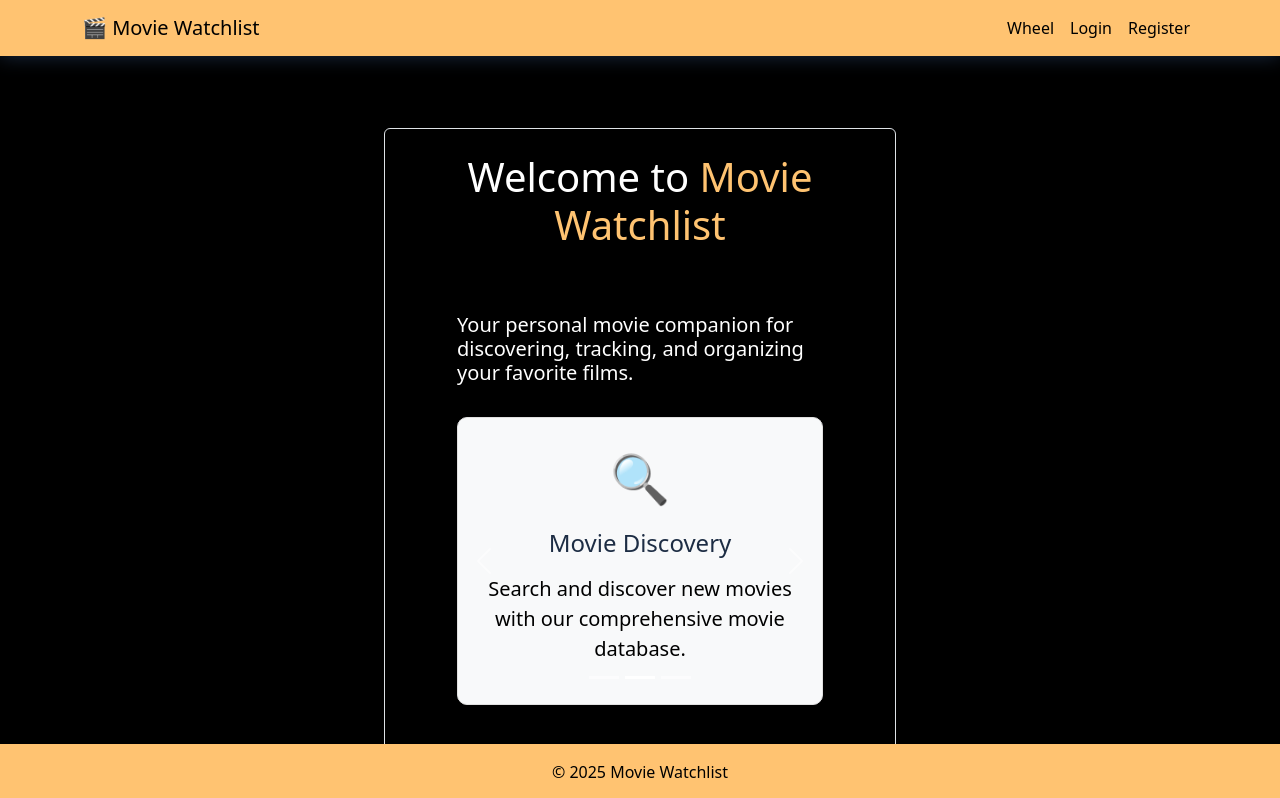
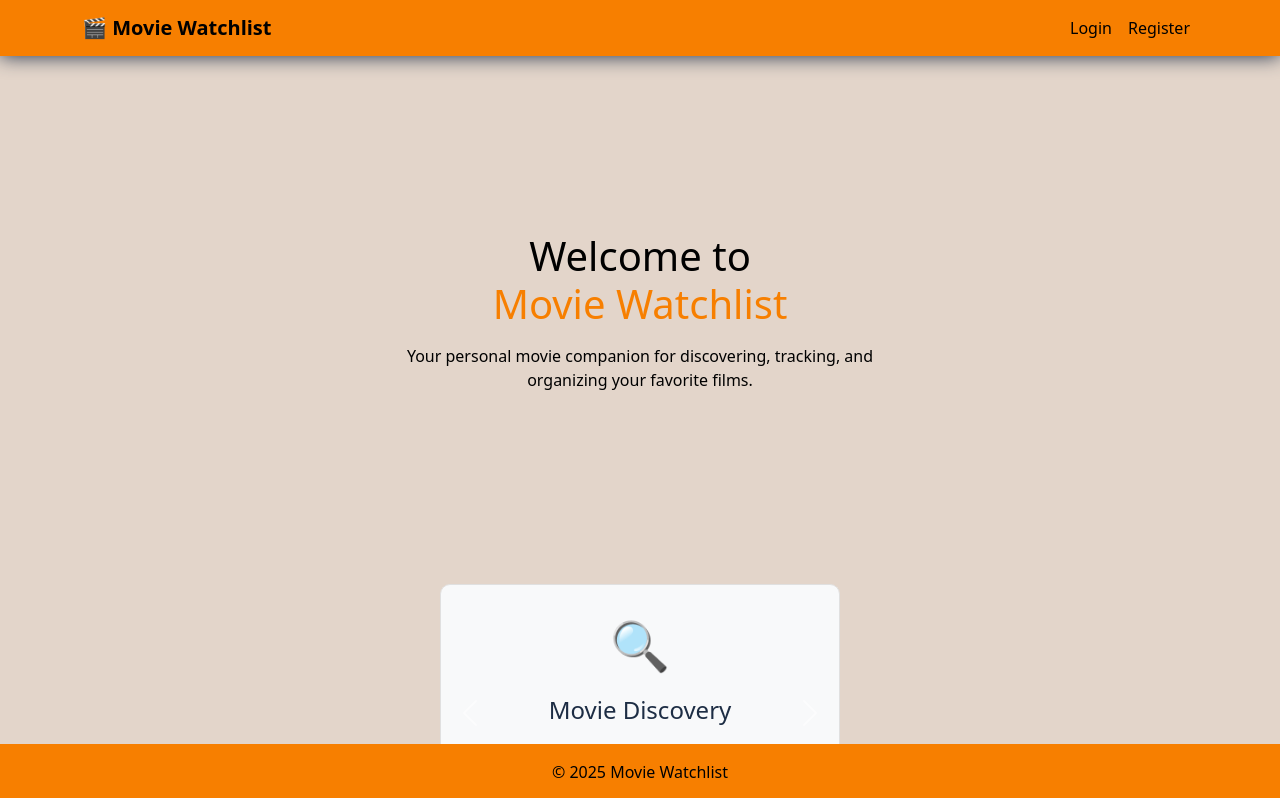
Before and after one commit to williamnamamnath/movie-watchlist, a React (Create React App) app in the folder frontend/: page / in a window 1280 px wide. Shown: the top 798 px of the page. Built offline with nearby package versions, Linux system fonts and the light colour scheme; no server answers.

Commit message:
Modify home page layout, disable wheel function from navbar

```diff
--- a/frontend/src/App.js
+++ b/frontend/src/App.js
@@ -14,7 +14,7 @@ import './styles.css';
 
 const App = () => {
   return (
-    <div style={{ background: "black", color: "black", minHeight: "100vh", margin: 0, padding: 0 }}>
+    <div style={{ background: "#e3d5ca", color: "black", minHeight: "100vh", margin: 0, padding: 0 }}>
       <AuthProvider>
         <Router>
           <AppNavbar />
--- a/frontend/src/components/Footer.js
+++ b/frontend/src/components/Footer.js
@@ -3,7 +3,7 @@ const Footer = () => {
     return (
         <>
         <footer className="bg-body-tertiary text-center text-lg-start fixed-bottom">
-  <div className="text-center p-3" style={{ color: 'black', backgroundColor: "#ffc371" }}>
+  <div className="text-center p-3" style={{ color: 'black', backgroundColor: "#f77f00" }}>
     © 2025 Movie Watchlist
   </div>
 </footer>
--- a/frontend/src/components/Intro.js
+++ b/frontend/src/components/Intro.js
@@ -20,12 +20,8 @@ const Intro = () => {
     ];
 
     return (
-        <section className="intro m-5 shadow-md" style={{ color: "white" }}>
-            <div className="intro-content p-3">
-                <h5 className="intro-description">
-                    Your personal movie companion for discovering, tracking, and organizing your favorite films.
-                </h5>
-                <br/>
+        <section className="intro m-5 shadow-md" style={{ color: "black" }}>
+            <div className="intro-content">
 
                 <div className="features">
                     <Carousel
--- a/frontend/src/components/Navbar.js
+++ b/frontend/src/components/Navbar.js
@@ -9,9 +9,9 @@ const AppNavbar = () => {
   const { user, logout } = useContext(AuthContext);
 
   return (
-    <Navbar variant="dark" expand="lg" className="mb-4 sticky-top" style={{ background: '#ffc371', boxShadow: '0 0 20px #1d2d44' }}>
+    <Navbar variant="dark" expand="lg" className="mb-4 sticky-top" style={{ background: '#f77f00', boxShadow: '0 0 20px #1d2d44' }}>
       <div className="container">
-        <Navbar.Brand as={Link} to="/" style={{ color: "black" }}>🎬 Movie Watchlist</Navbar.Brand>
+        <Navbar.Brand as={Link} to="/" className='fw-semibold' style={{ color: "black" }}>🎬 Movie Watchlist</Navbar.Brand>
         <Navbar.Toggle aria-controls="nav" />
 
         <Navbar.Collapse id="nav">
@@ -27,14 +27,14 @@ const AppNavbar = () => {
             {user ? (
               <>
                 <Navbar.Text className="me-3" style={{ color: "black" }}>Welcome back, {user.firstName}</Navbar.Text>
-                <Nav.Link as={Link} to="/wheel" style={{ color: "black" }}>Wheel</Nav.Link>
+                {/* <Nav.Link as={Link} to="/wheel" style={{ color: "black" }}>Wheel</Nav.Link> */}
                 <Button variant="outline-light" style={{ color: "black" }} onClick={logout} >
                   Logout
                 </Button>
               </>
             ) : (
               <>
-                <Nav.Link as={Link} to="/wheel" style={{ color: "black" }}>Wheel</Nav.Link>
+                {/* <Nav.Link as={Link} to="/wheel" style={{ color: "black" }}>Wheel</Nav.Link> */}
                 <Nav.Link as={Link} to="/login" style={{ color: "black" }}>Login</Nav.Link>
                 <Nav.Link as={Link} to="/register" style={{ color: "black" }}>Register</Nav.Link>
               </>
--- a/frontend/src/components/RandomMovies.js
+++ b/frontend/src/components/RandomMovies.js
@@ -76,7 +76,7 @@ const RandomMovies = ({ onAdd }) => {
     return (
         <div className="my-5 p-2">
             <div className="d-flex justify-content-between align-items-center mb-4">
-                <h2 className="my-3" style={{ color: "white" }}>Discover Movies</h2>
+                <h2 className="my-3" style={{ color: "black" }}>Discover Movies</h2>
                 <span
                     className="btn"
                     onClick={handleRefresh}
@@ -97,7 +97,7 @@ const RandomMovies = ({ onAdd }) => {
 
             <div className="row">
                 {movies.map((movie) => (
-                    <div key={movie.id} className="col-md-3 col-sm-6 mb-5 mx-5">
+                    <div key={movie.id} className="col-lg-3 col-md-4 col-sm-6 mb-4">
                         <div
                             className="card h-100"
                             style={{
--- /dev/null
+++ b/frontend/src/components/SpacingBottom.js
@@ -0,0 +1,8 @@
+const SpacingBottom = () => {
+    return (
+        <div style={{ paddingBottom: '8rem' }}>
+        </div>
+    );
+};
+
+export default SpacingBottom;
--- /dev/null
+++ b/frontend/src/components/SpacingTop.js
@@ -0,0 +1,8 @@
+const SpacingTop = () => {
+    return (
+        <div style={{ paddingTop: '6rem' }}>
+        </div>
+    );
+};
+
+export default SpacingTop;
--- a/frontend/src/pages/DetailsPage.js
+++ b/frontend/src/pages/DetailsPage.js
@@ -71,7 +71,7 @@ const DetailsPage = () => {
 
   if (loading) {
     return (
-      <div className="d-flex justify-content-center align-items-center vh-100" style={{ color: "white" }}>
+      <div className="d-flex justify-content-center align-items-center vh-100" style={{ color: "black" }}>
         <div className="spinner-border" role="status">
           <span className="visually-hidden">Loading...</span>
         </div>
@@ -81,7 +81,7 @@ const DetailsPage = () => {
 
   if (error) {
     return (
-      <div className="container mt-4 text-center" style={{ color: "white" }}>
+      <div className="container mt-4 text-center" style={{ color: "black" }}>
         <div className="alert alert-danger">{error}</div>
       </div>
     )
@@ -89,7 +89,7 @@ const DetailsPage = () => {
 
 
   return (
-    <div className="container mt-4" style={{ color: "white" }}>
+    <div className="container mt-4" style={{ color: "black" }}>
       <div className="row">
         <div className="col-md-4 text-center my-5">
           <img
@@ -114,7 +114,7 @@ const DetailsPage = () => {
 
         <div className="col-md-8 my-5">
           <h2 className='mb-5'>{movie.Title}</h2>
-          <p className="text-light">
+          <p className="text-dark">
             {movie.Year} • {movie.Runtime} • {movie.Genre}
           </p>
           <p><strong>Director:</strong> {movie.Director}</p>
--- a/frontend/src/pages/Home.js
+++ b/frontend/src/pages/Home.js
@@ -5,6 +5,8 @@ import SearchBar from '../components/SearchBar';
 import SearchResults from '../components/SearchResults';
 import RandomMovies from '../components/RandomMovies';
 import Intro from '../components/Intro';
+import SpacingTop from '../components/SpacingTop';
+import SpacingBottom from '../components/SpacingBottom';
 
 const Home = () => {
 
@@ -36,9 +38,16 @@ const Home = () => {
 
   return (
     <div className="container">
+      <SpacingTop />
       <div className="d-flex justify-content-center">
-        <div className="border rounded p-2 my-5 shadow-sm" style={{ maxWidth: '40vw', minWidth: '300px', width: '100%', border: '1px solid #1d2d44' }}>
-          <h1 className="text-center my-3" style={{ color: "white" }}>Welcome to <span style={{ color: "#ffc371" }}>Movie Watchlist</span></h1>
+        <div className="rounded p-2 mb-5 mt-5" style={{ maxWidth: '40vw', minWidth: '300px', width: '100%'}}>
+          <h1 className="text-center mb-3" style={{ color: "black" }}>Welcome to
+            <br/>
+            <span style={{ color: "#f77f00" }}>Movie Watchlist</span></h1>
+            <p className="intro-description text-center">
+                    Your personal movie companion for discovering, tracking, and organizing your favorite films.
+                </p>
+                <SpacingBottom />
           <Intro />
           <br/>
         </div>
@@ -46,7 +55,7 @@ const Home = () => {
 
       <div className="d-flex justify-content-center">
         <div className="border rounded p-2 my-5 shadow-sm" style={{ maxWidth: '40vw', minWidth: '300px', width: '100%', border: '1px solid #1d2d44' }}>
-          <h2 className="text-center my-3" style={{ color: "white" }}>Search for Movies</h2>
+          <h2 className="text-center my-3" style={{ color: "black" }}>Search for Movies</h2>
           <SearchBar onSearch={handleSearch} />
           <br/>
         </div>
--- a/frontend/src/styles.css
+++ b/frontend/src/styles.css
@@ -9,7 +9,7 @@ body, html {
   margin: 0;
   padding: 0;
   background-color: #343434;
-  color: white;
+  color: black;
 }
 
 #root {
```
Also changed, not shown: 2 other files (tests, documents, lock files or other folders).
